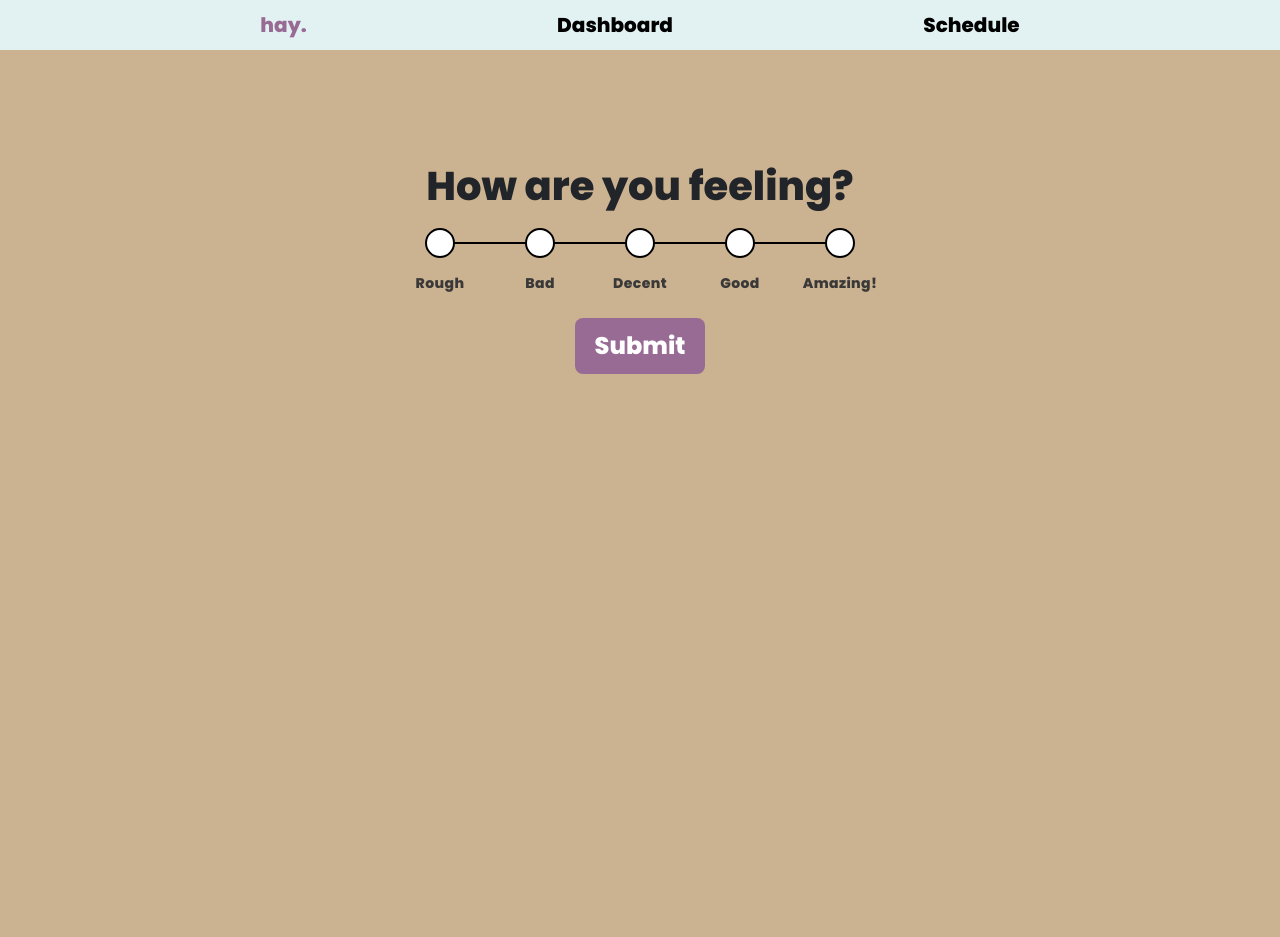
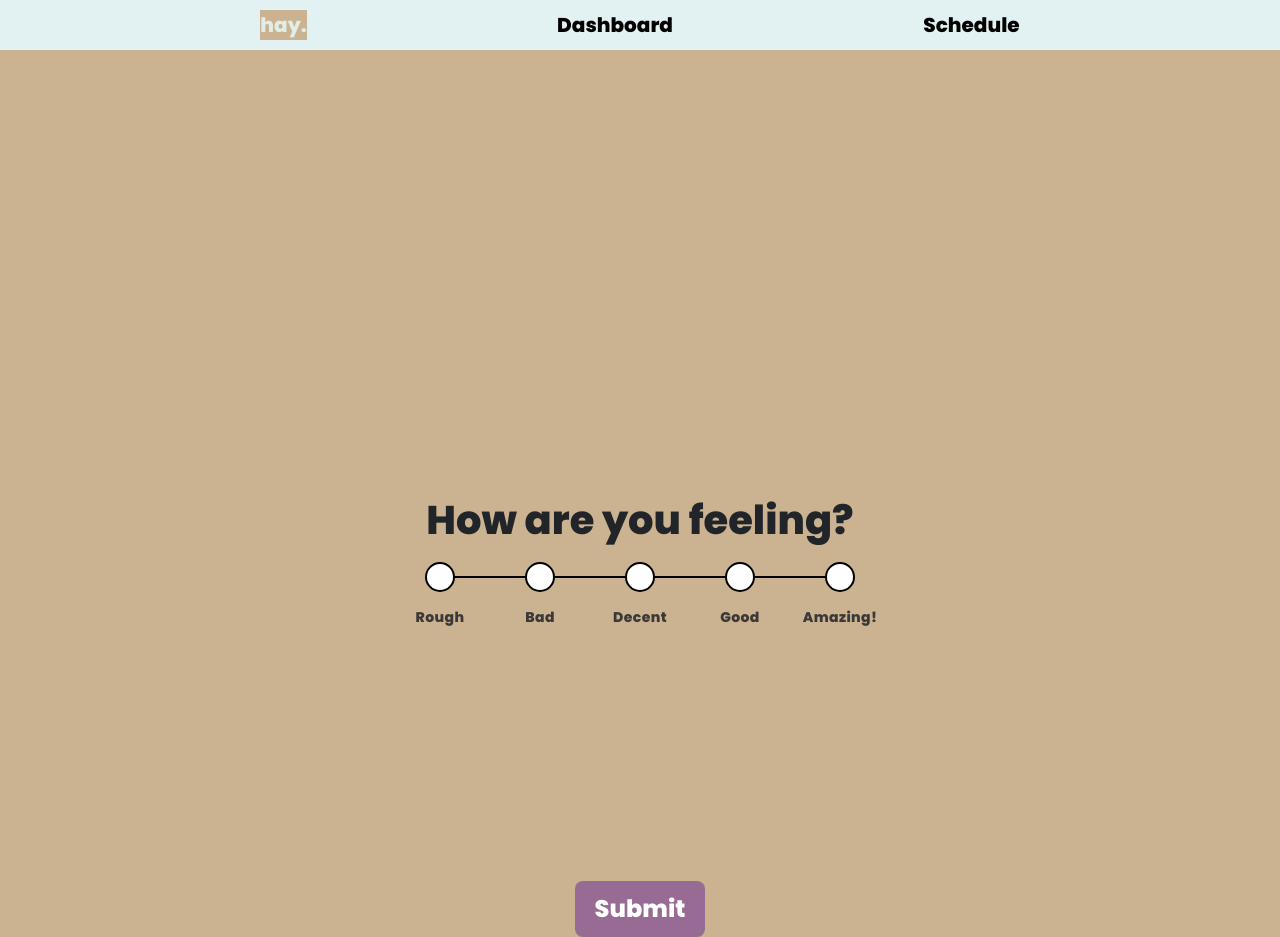
Before and after one commit to QuincyMillerDev/HackUCONN-2022, a Django app: page /question in a window 1280 px wide. Before the commit the page ends 374 px from the top, so only its background shows below. Run offline with Django 4.2, Linux system fonts and the light colour scheme.

Commit message:
fix da layout of questions
tired

```diff
--- a/hay/haysite/static/css/style.css
+++ b/hay/haysite/static/css/style.css
@@ -37,6 +37,7 @@ html, body {
     user-select: none;
 }
 #form-wrapper {
+    margin-top: 30%;
     width: 100%;
     display: flex;
     flex-direction: column;
@@ -194,7 +195,7 @@ a:hover {
 .button-anchor {
     display: inline-block;
     position: relative;
-    margin: 50px auto 0;
+    margin-top: 25%;
     padding: 10px 20px;
     appearance: none;
     transition: all 0.15s ease-in-out;
--- a/hay/haysite/templates/hay/main.html
+++ b/hay/haysite/templates/hay/main.html
@@ -16,7 +16,7 @@
     <body>
         <div class="navbar-custom">
           <ul>
-            <a class="brand" href ="{% url 'question' %}">hay.</a>
+            <a class="brand active" href ="{% url 'question' %}">hay.</a>
             <a href="{% url 'dashboard' %}">Dashboard</a>
             <a href="{% url 'schedule' %}">Schedule</a>
           </ul>
```
